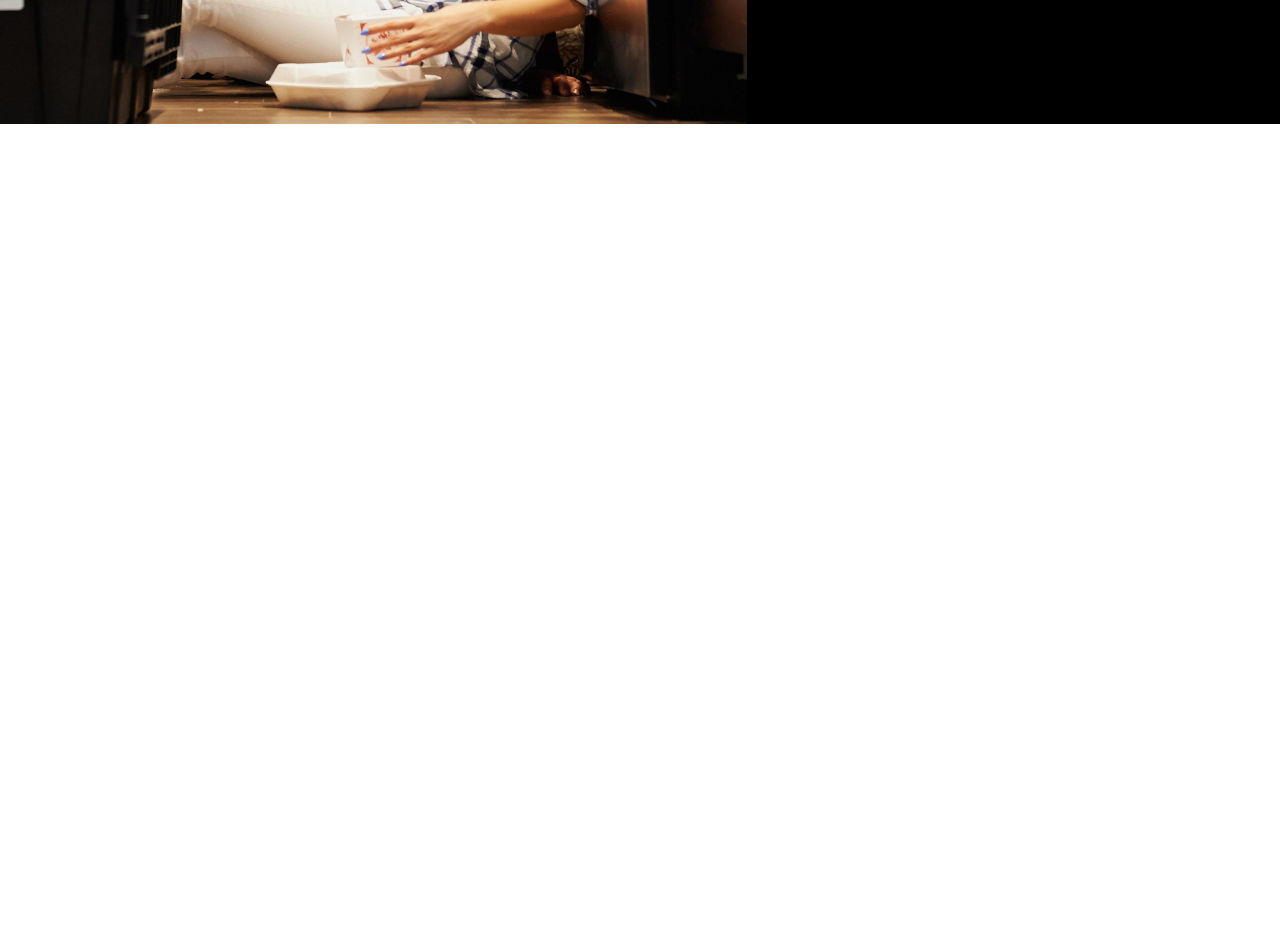
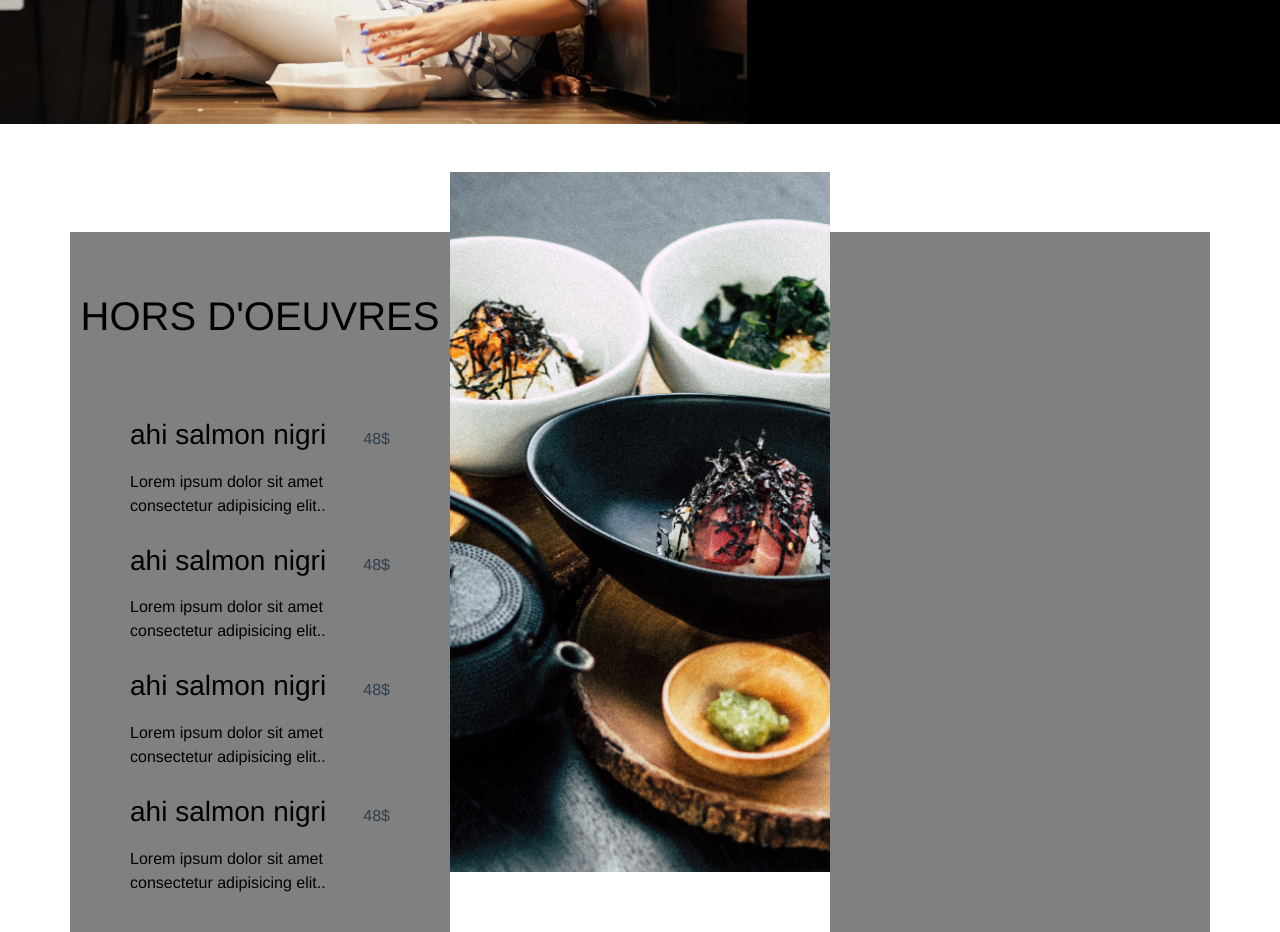
Before and after one commit to matteo92i/proj-html-vuejs, a Vue app: page / in a window 1280 px wide. Shown: the part 5340-6272 px from the top of the page. Before the commit the page ends 5464 px from the top, so only its background shows below. Built offline with nearby package versions, Linux system fonts and the light colour scheme.

Commit message:
parte 8 menu

```diff
--- a/src/components/MainPart8.vue
+++ b/src/components/MainPart8.vue
@@ -1,5 +1,46 @@
 <template>
-    <div></div>
+    <div>
+        <div class="container">
+            <div class="row mt-5">
+                <div class="col-4 p-0">
+                    <div class="sfondo-1">
+                        <h1 class="h1-menu">hors d'oeuvres</h1>
+                        <div class="prezzo">
+                            <h3 class="h3-menu">ahi salmon nigri</h3>
+                            <span>48$</span>
+                        </div>
+                        <p class="p-menu">Lorem ipsum dolor sit amet consectetur adipisicing elit..</p>
+
+                        <div class="prezzo">
+                            <h3 class="h3-menu">ahi salmon nigri</h3>
+                            <span>48$</span>
+                        </div>
+                        <p class="p-menu">Lorem ipsum dolor sit amet consectetur adipisicing elit..</p>
+
+                        <div class="prezzo">
+                            <h3 class="h3-menu">ahi salmon nigri</h3>
+                            <span>48$</span>
+                        </div>
+                        <p class="p-menu">Lorem ipsum dolor sit amet consectetur adipisicing elit..</p>
+
+                        <div class="prezzo">
+                            <h3 class="h3-menu">ahi salmon nigri</h3>
+                            <span>48$</span>
+                        </div>
+                        <p class="p-menu">Lorem ipsum dolor sit amet consectetur adipisicing elit..</p>
+                    </div>
+                </div>
+
+                <div class="col-4 p-0">
+                    <div class="sfondo-2"></div>
+                </div>
+
+                <div class="col-4 p-0">
+                    <div class="sfondo-1"></div>
+                </div>
+            </div>
+        </div>
+    </div>
 </template>
 
 <script>
@@ -9,5 +50,44 @@ export default {
 </script>
 
 <style lang="scss">
+.sfondo-1{
+    margin-top: 60px ;
+    background-color: grey;
+    height: 700px;
+}
+.sfondo-2{
+    background-image: url(../assets/img/misc22x.jpg);
+    background-color: #cccccc;
+    height: 700px;
+    background-position: center;
+    background-repeat: no-repeat;
+    background-size: cover;
+    width: 100%;
+}
+.prezzo{
+    display: flex;
+    justify-content: space-between;
+    align-items: center;
+    margin-left: 60px;
+    margin-right: 60px;
+    padding-top:10px;
+    padding-bottom: 10px;
+}
+.h1-menu{
+    color: black;
+    text-align: center;
+    padding-top: 60px;
+    padding-bottom: 60px ;
+}
+.h3-menu{
+    color: black;
+}
+
+.p-menu{
+    color: black;
+    text-align: left;
+    margin-left: 60px;
+    margin-right: 60px;
+}
 
 </style>
```
